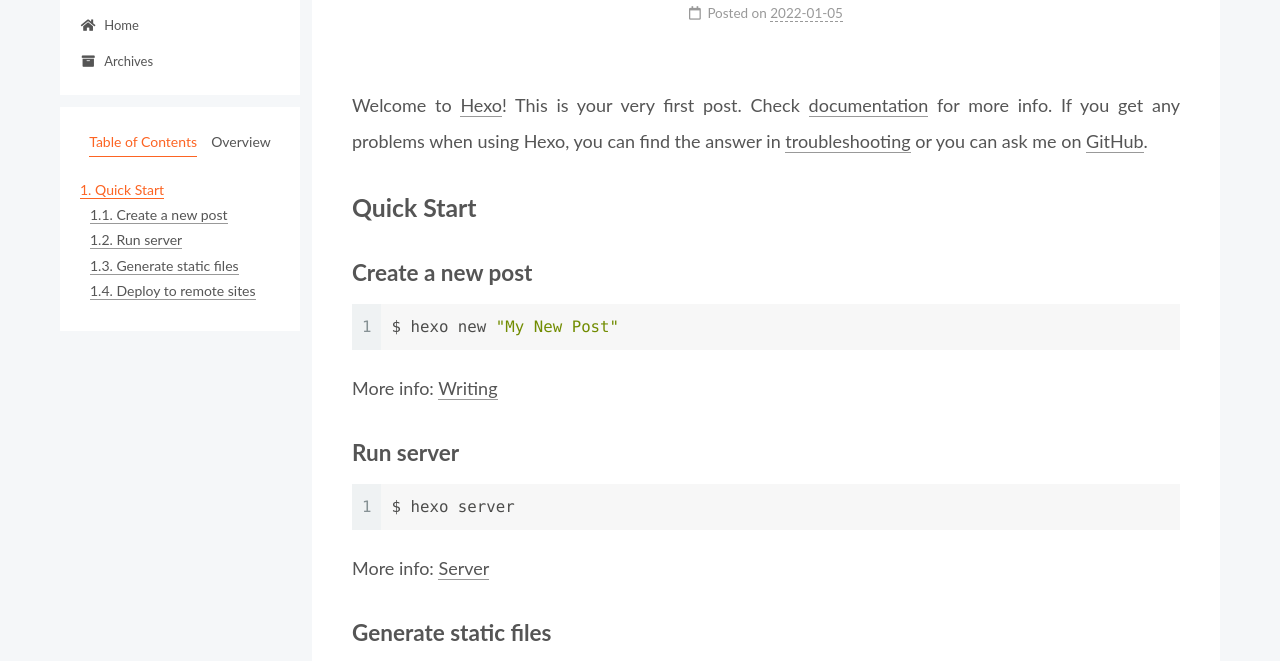
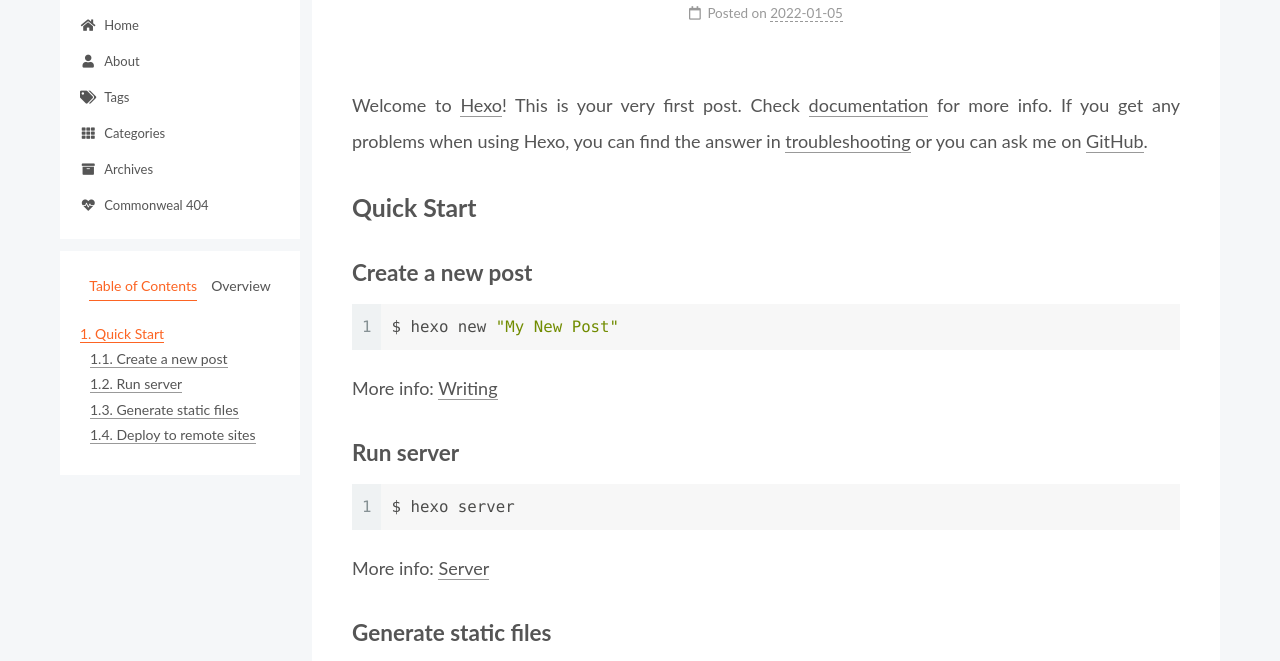
Before and after one commit to iawes/iawes.github.io, a plain HTML site: page 2022/01/05/hello-world/index.html in a window 1280 px wide. Shown: the part 127-788 px from the top of the page. Drawn offline with Linux system fonts and the light colour scheme.

Commit message:
Site updated: 2022-01-05 14:10:32

```diff
--- a/2022/01/05/hello-world/index.html
+++ b/2022/01/05/hello-world/index.html
@@ -118,9 +118,29 @@
     <a href="/" rel="section"><i class="fa fa-home fa-fw"></i>Home</a>
 
   </li>
+        <li class="menu-item menu-item-about">
+
+    <a href="/about/" rel="section"><i class="fa fa-user fa-fw"></i>About</a>
+
+  </li>
+        <li class="menu-item menu-item-tags">
+
+    <a href="/tags/" rel="section"><i class="fa fa-tags fa-fw"></i>Tags</a>
+
+  </li>
+        <li class="menu-item menu-item-categories">
+
+    <a href="/categories/" rel="section"><i class="fa fa-th fa-fw"></i>Categories</a>
+
+  </li>
         <li class="menu-item menu-item-archives">
 
     <a href="/archives/" rel="section"><i class="fa fa-archive fa-fw"></i>Archives</a>
+
+  </li>
+        <li class="menu-item menu-item-commonweal">
+
+    <a href="/404/" rel="section"><i class="fa fa-heartbeat fa-fw"></i>Commonweal 404</a>
 
   </li>
   </ul>
--- a/css/main.css
+++ b/css/main.css
@@ -1168,7 +1168,7 @@ pre .javascript .function {
 }
 .links-of-author a::before,
 .links-of-author span.exturl::before {
-  background: #aada70;
+  background: #690a66;
   border-radius: 50%;
   content: ' ';
   display: inline-block;
```
Also changed, not shown: 2022/01/05/test-my-site/index.html (+20 -0 lines), archives/2022/01/index.html (+20 -0 lines), archives/2022/index.html (+20 -0 lines), archives/index.html (+20 -0 lines), index.html (+20 -0 lines).
